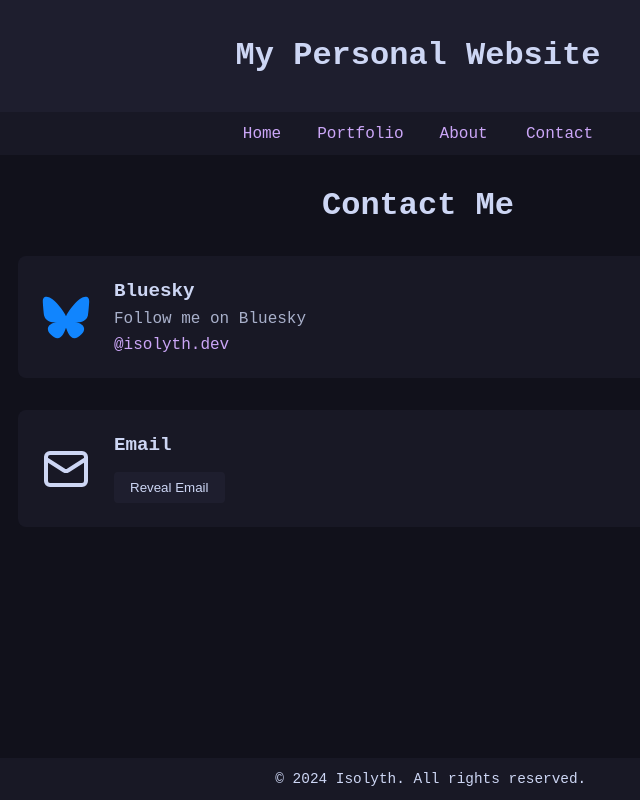
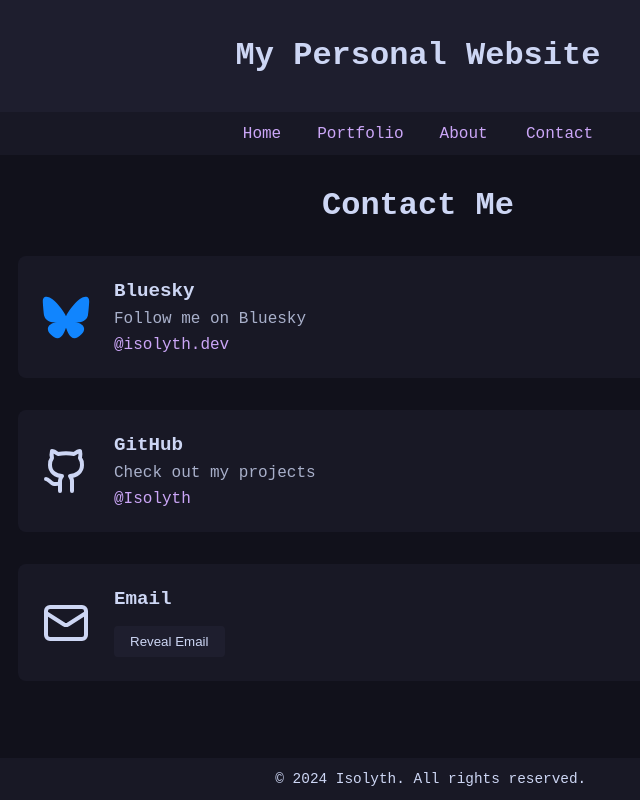
Before and after one commit to Isolyth/Personal-Website, a SvelteKit app: page /contact in a window 1280 px wide. Shown: the whole page, without its empty margins (222-862 px from the left). Built offline with nearby package versions, Linux system fonts and the light colour scheme; a web font is replaced by a local one.

Commit message:
added github card

```diff
--- a/src/routes/contact/+page.svelte
+++ b/src/routes/contact/+page.svelte
@@ -1,5 +1,5 @@
 <script lang="ts">
-  import { Mail } from 'lucide-svelte'; // Import the Mail icon
+  import { Mail, Github } from 'lucide-svelte'; // Import both Mail and Github icons
   let email: string = '';
   let isLoading: boolean = false;
   let error: string | null = null;
@@ -47,7 +47,20 @@
 
     <div class="contact-box">
       <div class="icon">
-        <Mail size={48} color="var(--text-color)" /> <!-- Replace img with Mail component -->
+        <Github size={48} color="var(--text-color)" />
+      </div>
+      <div class="content">
+        <h2>GitHub</h2>
+        <p>Check out my projects</p>
+        <a href="https://github.com/Isolyth" target="_blank" rel="noopener noreferrer">
+          @Isolyth
+        </a>
+      </div>
+    </div>
+
+    <div class="contact-box">
+      <div class="icon">
+        <Mail size={48} color="var(--text-color)" />
       </div>
       <div class="content">
         <h2>Email</h2>
@@ -104,9 +117,9 @@
     width: 48px;
     height: 48px;
     margin-right: 1.5rem;
-    display: flex; /* Added to center the Lucide icon */
-    align-items: center; /* Added to center the Lucide icon */
-    justify-content: center; /* Added to center the Lucide icon */
+    display: flex;
+    align-items: center;
+    justify-content: center;
   }
 
   .icon img {
```
